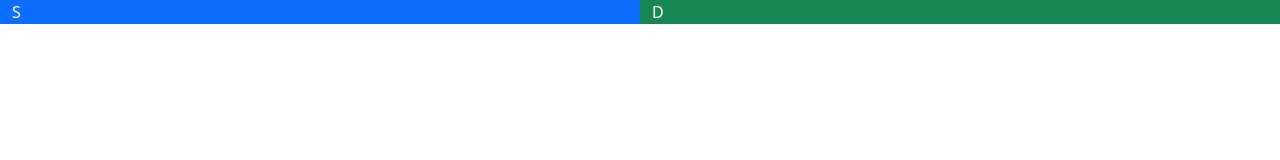
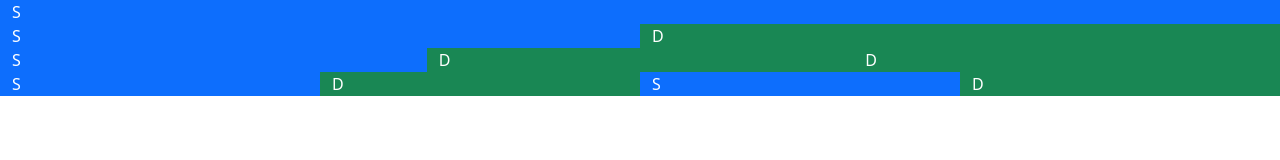
Before and after one commit to wagntzm/ZPW, a plain HTML site: page bootstrap/index.html in a window 1280 px wide. Drawn offline with nearby package versions, Linux system fonts and the light colour scheme.

Commit message:
bootstrap zad2

```diff
--- a/bootstrap/index.html
+++ b/bootstrap/index.html
@@ -12,10 +12,40 @@
     <div class="container-fluid">
 
         <div class="row">
+            <div class="col-12 bg-primary text-white">
+                S
+            </div>
+        </div>
+        <div class="row">
             <div class="col-6 bg-primary text-white">
                 S
             </div>
             <div class="col-6 bg-success text-white">
+                D
+            </div>
+        </div>
+        <div class="row">
+            <div class="col-4 bg-primary text-white">
+                S
+            </div>
+            <div class="col-4 bg-success text-white">
+                D
+            </div>
+                <div class="col-4 bg-success text-white">
+                D
+            </div>
+        </div>
+        <div class="row">
+            <div class="col-3 bg-primary text-white">
+                S
+            </div>
+            <div class="col-3 bg-success text-white">
+                D
+            </div>
+                <div class="col-3 bg-primary text-white">
+                S
+            </div>
+            <div class="col-3 bg-success text-white">
                 D
             </div>
         </div>
```
Also changed, not shown: bootstrap/zadanie2/index.html (added, +53 -0 lines).
